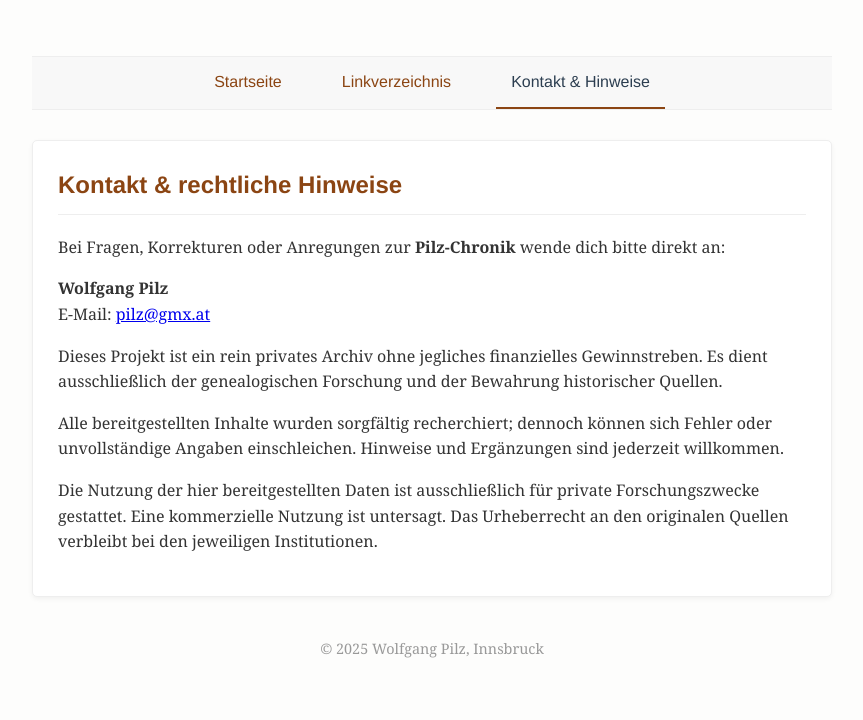
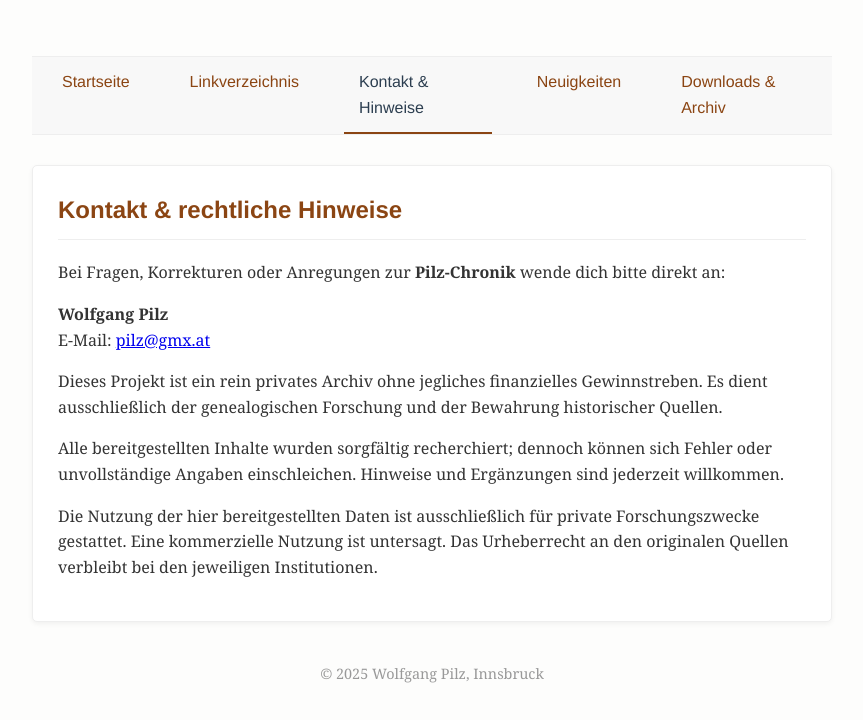
Before and after one commit to zlipflow/pilzchronik, a plain HTML site: page kontakt.html in a window 1280 px wide. Shown: the part 123-843 px from the top of the page, without its empty margins (208-1071 px from the left). Before the commit the page ends 817 px from the top, so only its background shows below. Drawn offline with Linux system fonts and the light colour scheme.

Commit message:
Update kontakt.html

```diff
--- a/kontakt.html
+++ b/kontakt.html
@@ -116,6 +116,8 @@
                 <li><a href="index.html">Startseite</a></li>
                 <li><a href="urls.html">Linkverzeichnis</a></li>
                 <li class="active"><a href="kontakt.html">Kontakt &amp; Hinweise</a></li>
+                <li><a href="neuigkeiten.html">Neuigkeiten</a></li>
+<li><a href="downloads.html">Downloads &amp; Archiv</a></li>
             </ul>
         </nav>
         <main>
```
